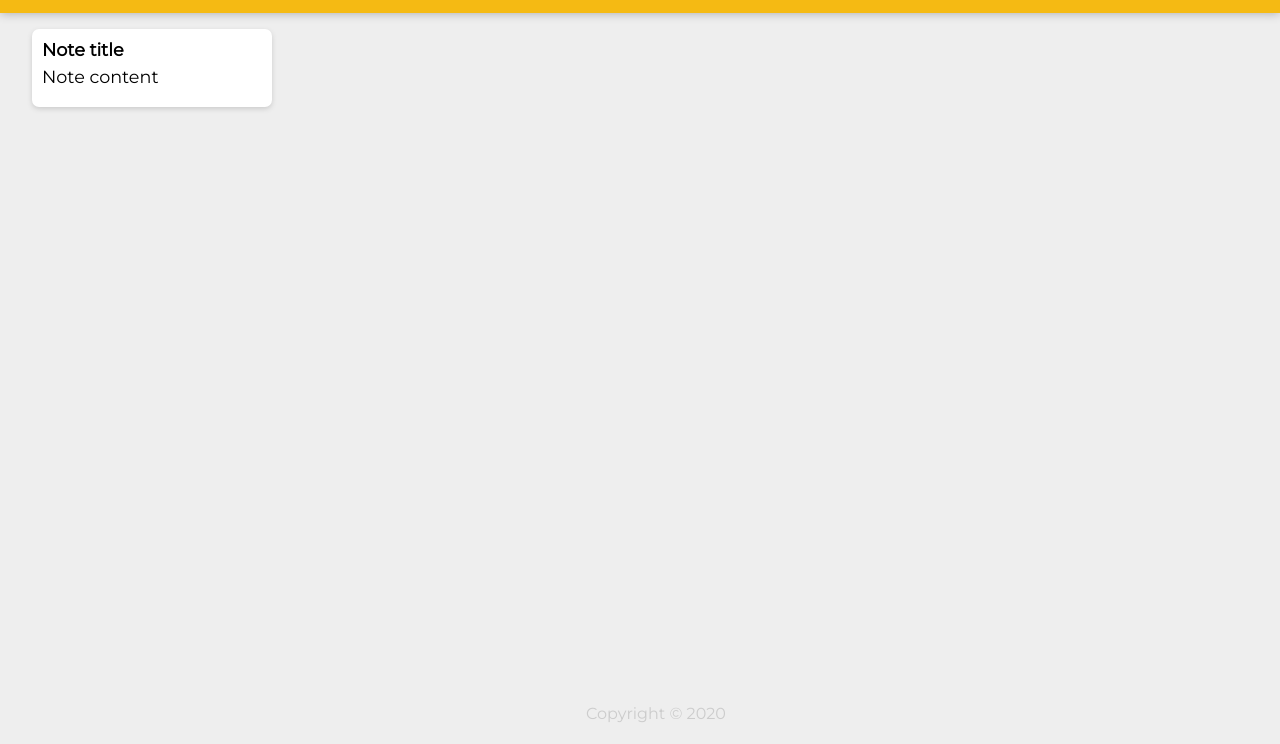
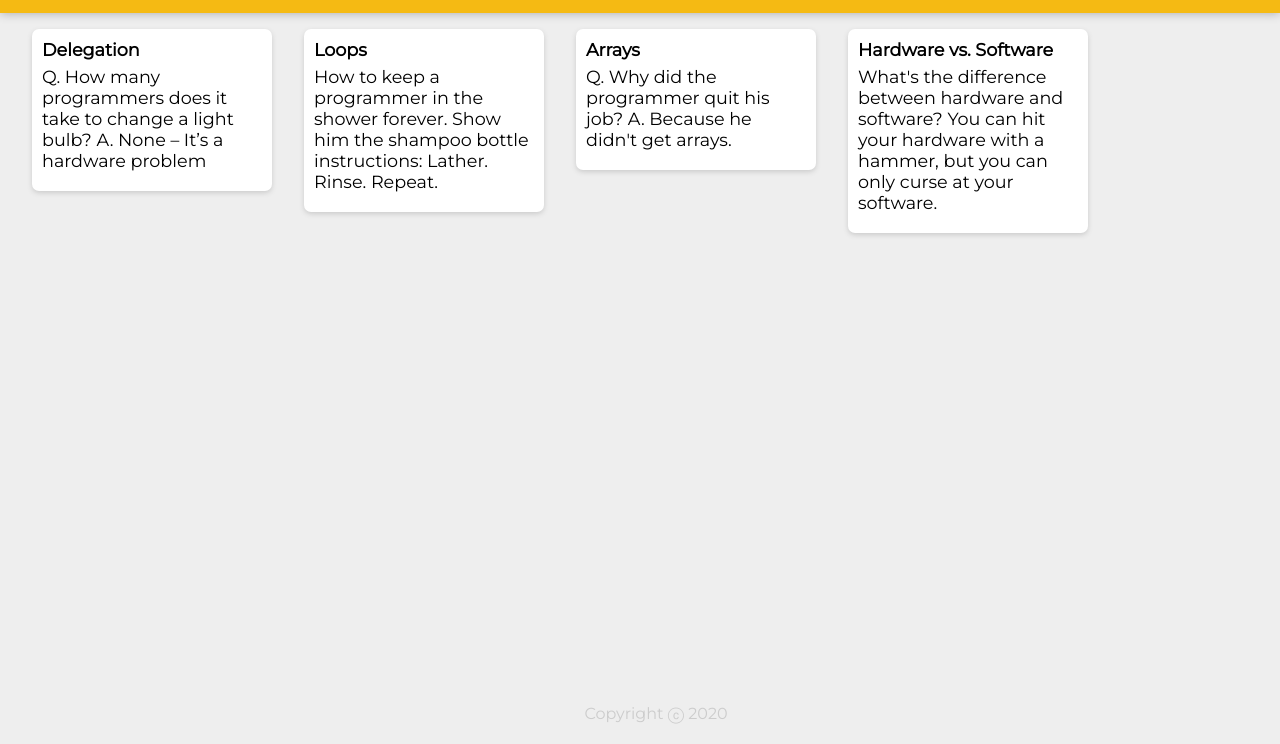
Before and after one commit to yusufalp/keeper-app, a React app: page / in a window 1280 px wide. Shown: the part 56-800 px from the top of the page. Built offline with nearby package versions, Linux system fonts and the light colour scheme; a web font is replaced by a local one.

Commit message:
Generating cards with information

```diff
--- a/package.json
+++ b/package.json
@@ -1,5 +1,5 @@
 {
-  "name": "keeper-app-part-1-starting",
+  "name": "keeper-app-part-2-starting",
   "version": "1.0.0",
   "description": "",
   "keywords": [],
--- a/public/index.html
+++ b/public/index.html
@@ -2,15 +2,14 @@
 <html lang="en">
   <head>
     <title>Keeper App</title>
-    <link
-      href="https://fonts.googleapis.com/css?family=McLaren|Montserrat&display=swap"
-      rel="stylesheet"
-    />
+    <link font-family: "Montserrat", sans-serif;
+    href="https://fonts.googleapis.com/css?family=McLaren|Montserrat&display=swap"
+    rel="stylesheet" />
     <link rel="stylesheet" href="styles.css" />
   </head>
 
   <body>
     <div id="root"></div>
-    <script src="..src/index.js" type="text/jsx"></script>
+    <script src="../src/index.js" type="text/jsx"></script>
   </body>
 </html>
--- a/src/components/App.js
+++ b/src/components/App.js
@@ -1,16 +1,24 @@
-import React from 'react';
-import Header from './Header';
-import Footer from './Footer';
-import Note from './Note';
+import React from "react";
+import Header from "./Header";
+import Footer from "./Footer";
+import Note from "./Note";
+import notes from '../notes';
 
-function App(){
+function App() {
+  console.log(notes);
   return (
     <div>
       <Header />
-      <Note />
+      {notes.map(note =>
+        <Note
+          key={note.key}
+          title={note.title}
+          content={note.content}
+        />
+      )}
       <Footer />
     </div>
-  )
+  );
 }
 
 export default App;
--- a/src/components/Footer.js
+++ b/src/components/Footer.js
@@ -1,13 +1,12 @@
-import React from 'react';
+import React from "react";
 
 function Footer() {
-  let date = new Date();
-  let currentYear = date.getFullYear();
+  const year = new Date().getFullYear();
   return (
     <footer>
-      <p>Copyright &copy; {currentYear}</p>
+      <p>Copyright ⓒ {year}</p>
     </footer>
-  )
+  );
 }
 
 export default Footer;
--- a/src/components/Header.js
+++ b/src/components/Header.js
@@ -1,11 +1,11 @@
-import React from 'react';
+import React from "react";
 
 function Header() {
   return (
     <header>
       <h1>Keeper</h1>
     </header>
-  )
+  );
 }
 
 export default Header;
--- a/src/components/Note.js
+++ b/src/components/Note.js
@@ -1,12 +1,12 @@
-import React from 'react';
+import React from "react";
 
-function Note() {
+function Note(props) {
   return (
-    <div className='note'>
-      <h1>Note title</h1>
-      <p>Note content</p>
+    <div className="note">
+      <h1>{props.title}</h1>
+      <p>{props.content}</p>
     </div>
-  )
+  );
 }
 
 export default Note;
--- a/src/index.js
+++ b/src/index.js
@@ -1,9 +1,8 @@
-//1. Create a new React app.
-import React from 'react';
-import ReactDOM from 'react-dom';
-import App from './components/App';
+import React from "react";
+import ReactDOM from "react-dom";
+import App from "./components/App";
 
-ReactDOM.render(
-  <App />,
-  document.getElementById('root')
-)
+ReactDOM.render(<App />, document.getElementById("root"));
+
+//Challenge. Render all the notes inside notes.js as a seperate Note
+//component.
--- /dev/null
+++ b/src/notes.js
@@ -0,0 +1,28 @@
+const notes = [
+  {
+    key: 1,
+    title: "Delegation",
+    content:
+      "Q. How many programmers does it take to change a light bulb? A. None – It’s a hardware problem"
+  },
+  {
+    key: 2,
+    title: "Loops",
+    content:
+      "How to keep a programmer in the shower forever. Show him the shampoo bottle instructions: Lather. Rinse. Repeat."
+  },
+  {
+    key: 3,
+    title: "Arrays",
+    content:
+      "Q. Why did the programmer quit his job? A. Because he didn't get arrays."
+  },
+  {
+    key: 4,
+    title: "Hardware vs. Software",
+    content:
+      "What's the difference between hardware and software? You can hit your hardware with a hammer, but you can only curse at your software."
+  }
+];
+
+export default notes;
```
Also changed, not shown: 1 other file.
